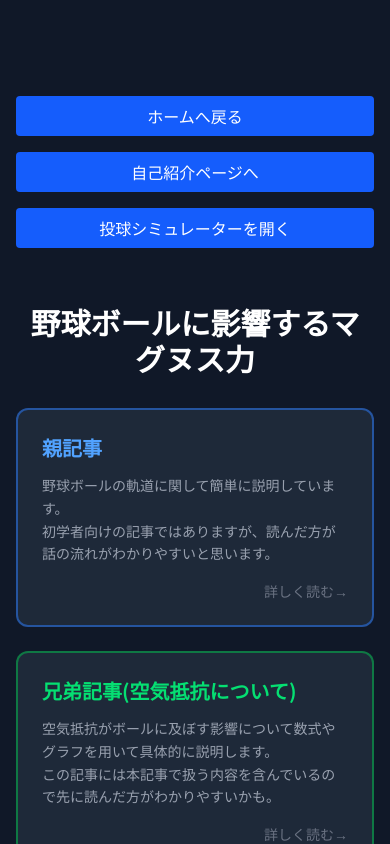
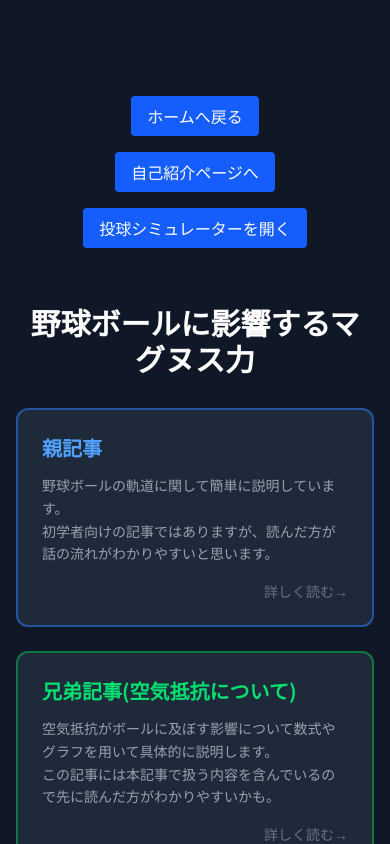
Before and after one commit to goza-run/goza-portfolio, a Next.js app: page /baseball/simulate_detail/Lift in a window 390 px wide. Shown: the top 844 px of the page. Built offline with nearby package versions, Linux system fonts and the light colour scheme.

Commit message:
リンクのデザイン統一

```diff
--- a/app/baseball/simulate_detail/Lift/page.tsx
+++ b/app/baseball/simulate_detail/Lift/page.tsx
@@ -12,13 +12,13 @@ export default function LiftPage() {
 
             {/* ナビゲーション */}
             <div className="w-full max-w-5xl flex flex-col md:flex-row justify-between items-center gap-4 mb-14">
-                <Link href="/" className="bg-blue-600 text-white px-4 py-2 rounded hover:bg-blue-500 transition w-full md:w-auto text-center">
+            <Link href="/" className="inline-block bg-blue-600 text-white px-4 py-2 rounded">
              ホームへ戻る
             </Link>
-                <Link href="/introduce" className="bg-blue-600 text-white px-4 py-2 rounded hover:bg-blue-500 transition w-full md:w-auto text-center">
+            <Link href="/introduce" className="inline-block bg-blue-600 text-white px-4 py-2 rounded">
             自己紹介ページへ
             </Link>
-                <Link href="/baseball" className="bg-blue-600 text-white px-4 py-2 rounded hover:bg-blue-500 transition w-full md:w-auto text-center">
+            <Link href="/baseball" className="inline-block bg-blue-600 text-white px-4 py-2 rounded">
             投球シミュレーターを開く
             </Link>
             </div>
```
Lines whose indentation alone changed are shown as unchanged.
